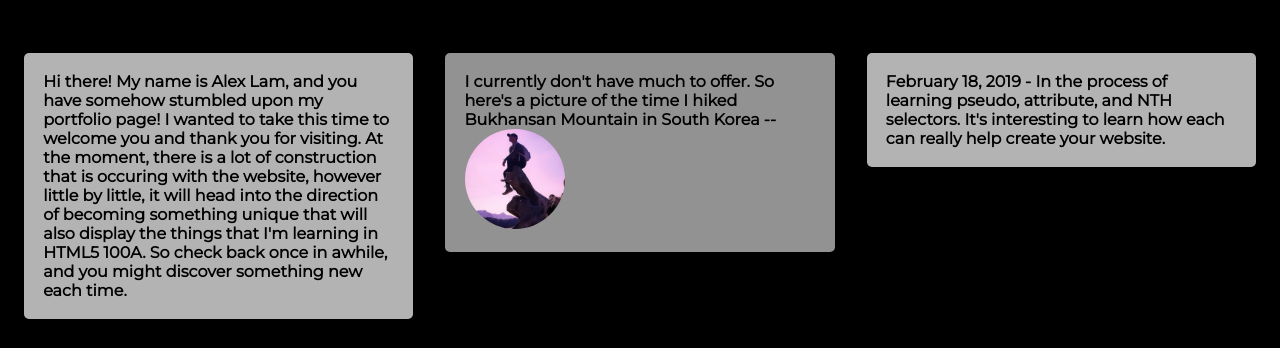
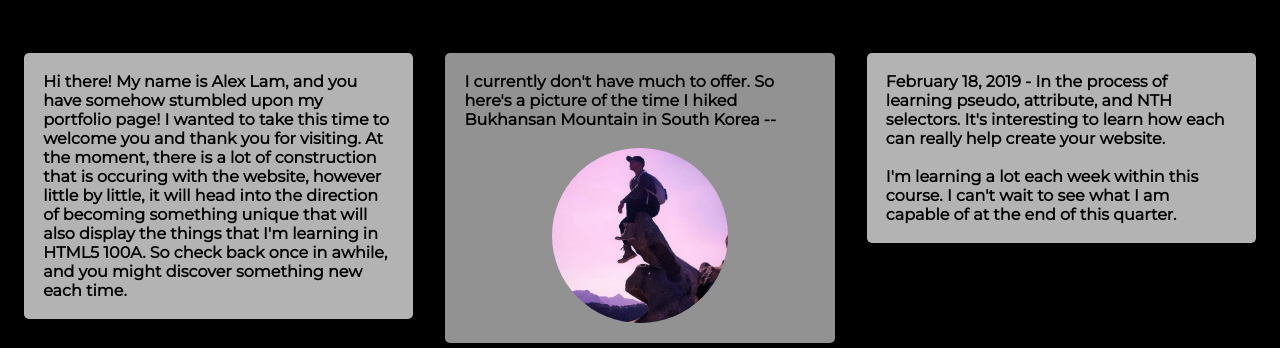
Before and after one commit to FinalThrottle/portfolio, a plain HTML site: page index.html in a window 1280 px wide. Shown: the part 340-688 px from the top of the page. Drawn offline with Linux system fonts and the light colour scheme.

Commit message:
Fixed image position, added more text in the third box.

```diff
--- a/index.html
+++ b/index.html
@@ -37,11 +37,19 @@
 
             <p class="onehalf">I currently don't have much to offer. So here's a
             picture of the time I hiked Bukhansan Mountain in South Korea --
+            <br>
+            <br>
             <img class="Bukhansan" src="bukhansan.jpg" alt="Bukhansan Mountain in South Korea, 2018">
             </p>
 
             <p>February 18, 2019 - In the process of learning pseudo, attribute, and NTH selectors.
-            It's interesting to learn how each can really help create your website.</p>
+            It's interesting to learn how each can really help create your website.
+            <br>
+            <br>
+            I'm learning a lot each week within this course. I can't wait to see
+            what I am capable of at the end of this quarter.
+            </p>
+
 
           </div>
         </article>
--- a/styles/stylesheet.css
+++ b/styles/stylesheet.css
@@ -86,7 +86,10 @@ img {
   border-width: 0px;
   border-radius: 50%;
   width: 100px;
-  float: none;
+  display: block;
+  margin-left: auto;
+  margin-right: auto;
+  width: 50%;
   transition: all 1s;
   transition-property: all;
 }
```
